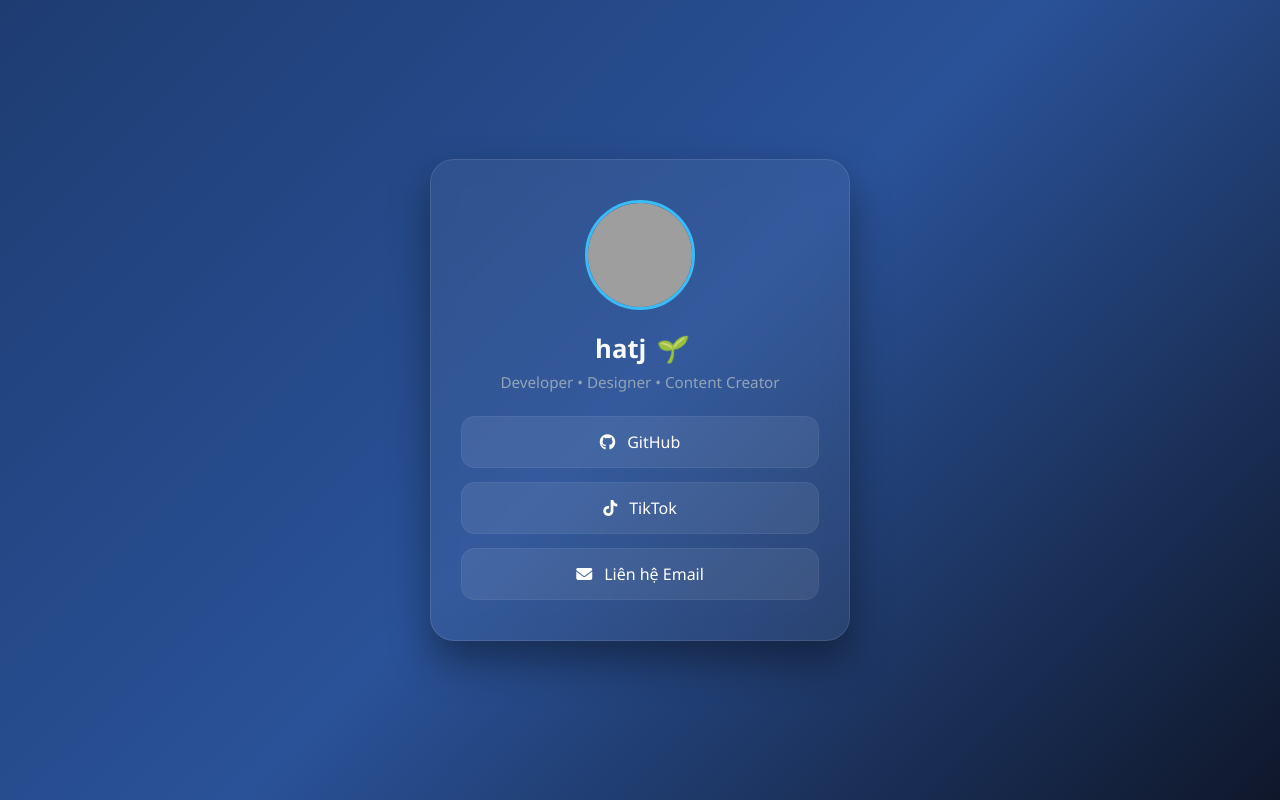
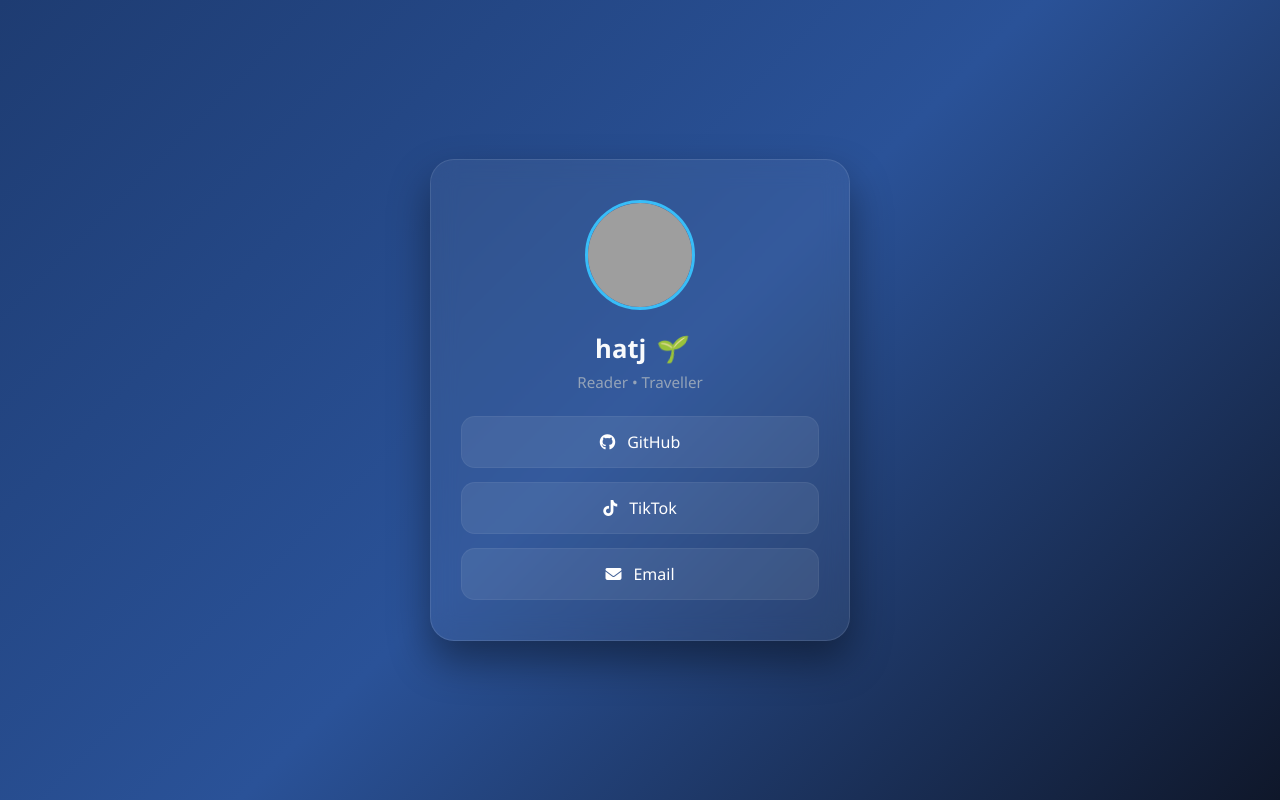
Before and after one commit to hoodieey17-byte/hoodieey17-byte.github.io, a plain HTML site: page index.html in a window 1280 px wide. Drawn offline with Linux system fonts and the light colour scheme; grey boxes are pictures that could not be loaded.

Commit message:
Update index.html

```diff
--- a/index.html
+++ b/index.html
@@ -67,12 +67,12 @@
         <!-- Thay link ảnh đại diện của bạn vào src -->
         <img src="Screenshot_2026-11-17-20-53-56-40_84181a524dcfbce864002b17997a7b1d.jpg" alt="Avatar" class="avatar">
         <h1>hatj <i >🌱</i></h1>
-        <p class="bio">Developer • Designer • Content Creator</p>
+        <p class="bio">Reader • Traveller </p>
 
         <div class="links">
             <a href="https://github.com" target="_blank" class="link-btn"><i class="fab fa-github"></i> GitHub</a>
-            <a href="https://tiktok.com" target="_blank" class="link-btn"><i class="fab fa-tiktok"></i> TikTok</a>
-            <a href="mailto:email@gmail.com" class="link-btn"><i class="fas fa-envelope"></i> Liên hệ Email</a>
+            <a href="https://www.tiktok.com/@lazlife.me?_r=1&_t=ZS-9Bc2j1vyQei" target="_blank" class="link-btn"><i class="fab fa-tiktok"></i> TikTok</a>
+            <a href="mailto:eyyuda3@gmail.com" class="link-btn"><i class="fas fa-envelope"></i> Email</a>
         </div>
     </div>
 </body>
```
